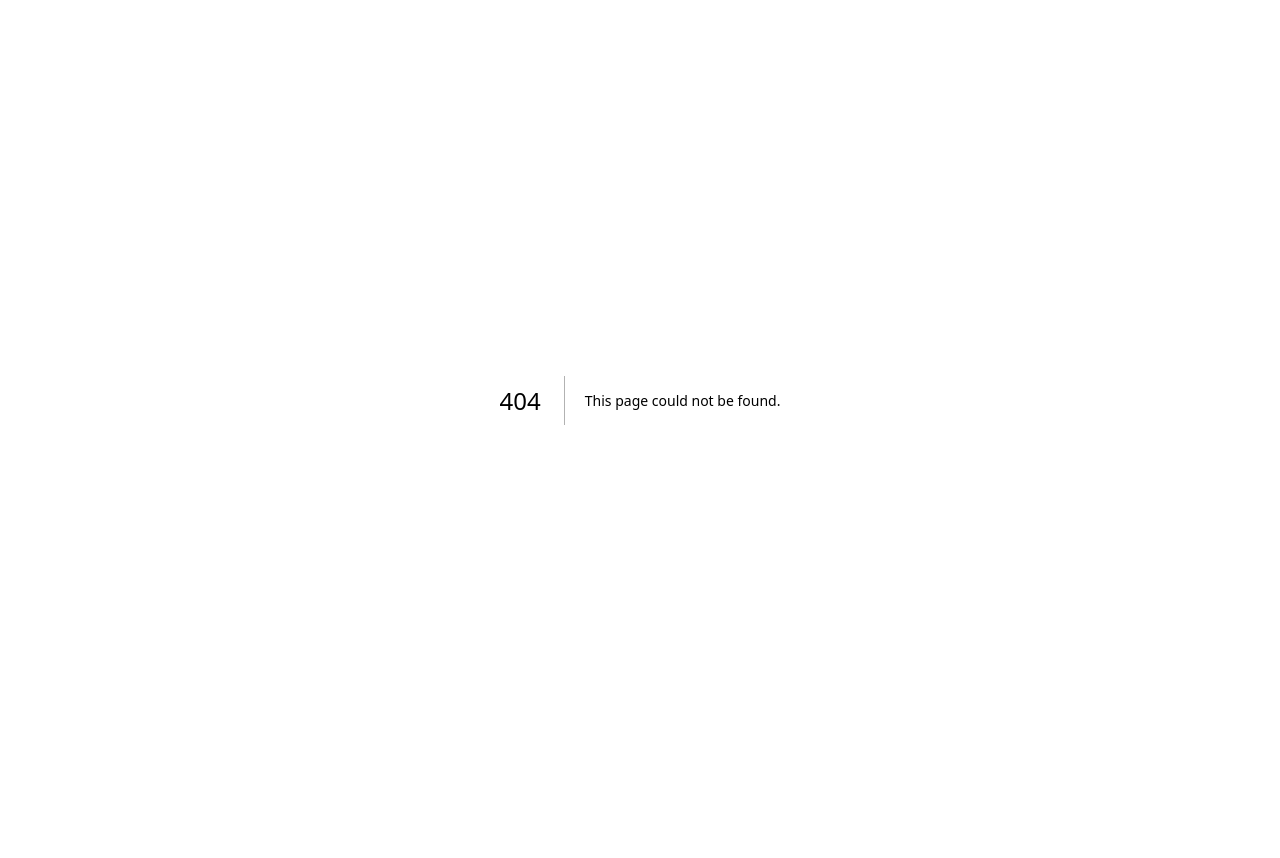
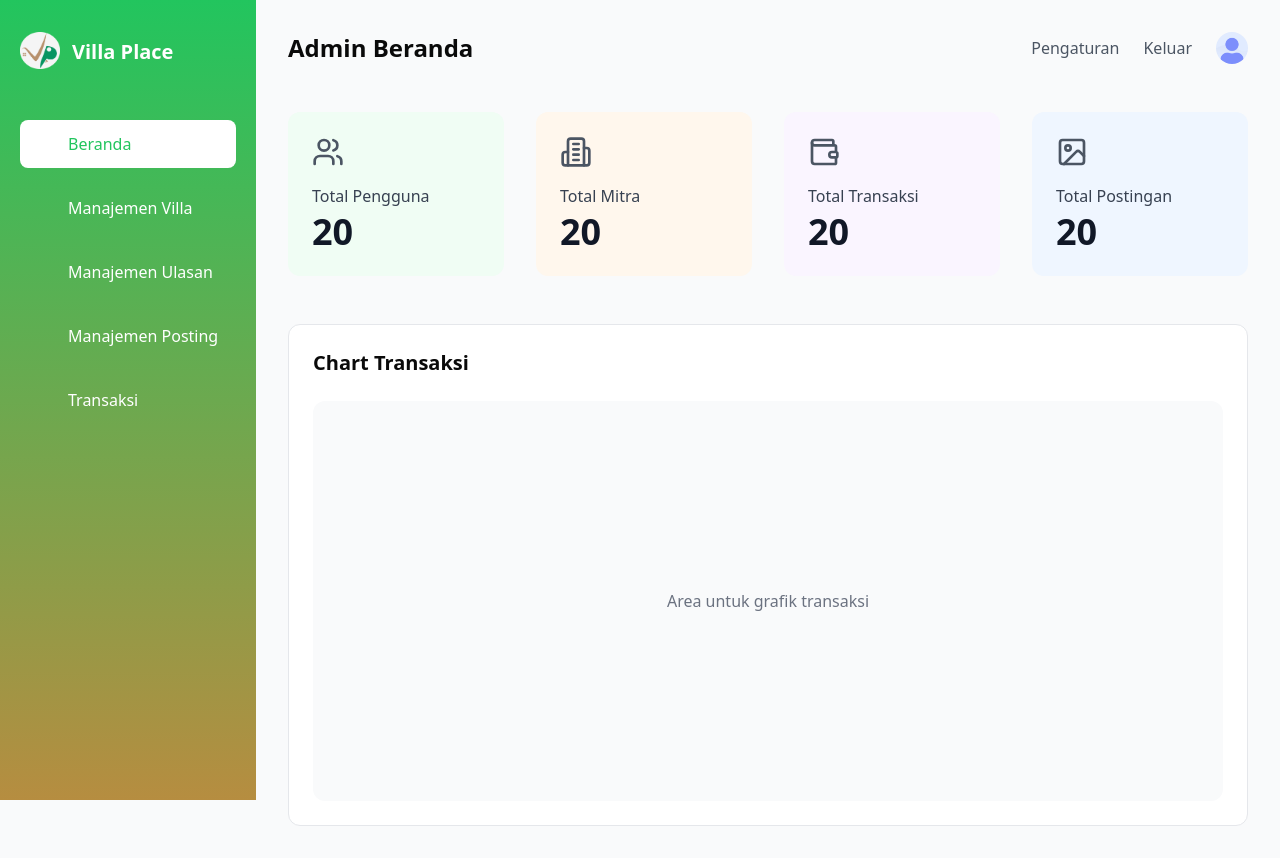
Before and after one commit to kevinmpandoh/frontend-villaplace, a Next.js app: page /dashboardAdmin in a window 1280 px wide. Before the commit this address had no page. Before the commit the page ends 800 px from the top, so only its background shows below. Built offline with nearby package versions, Linux system fonts and the light colour scheme.

Commit message:
fix: memperbarui SidebarAdmin dan memberikan fungsi aktif navigasi

```diff
--- /dev/null
+++ b/src/app/(admin)/dashboardAdmin/page.tsx
@@ -0,0 +1,82 @@
+// page.tsx
+import React from 'react';
+import Image from 'next/image';
+import { Users, Building2, Wallet, Image as ImageIcon } from 'lucide-react';
+
+interface StatCardProps {
+  icon: React.ReactNode;
+  title: string;
+  value: string | number;
+  bgColor: string;
+}
+
+const StatCard: React.FC<StatCardProps> = ({ icon, title, value, bgColor }) => (
+  <div className={`${bgColor} rounded-xl p-6`}>
+    <div className="flex flex-col">
+      <div className="mb-4">
+        {icon}
+      </div>
+      <h3 className="text-gray-700 mb-1">{title}</h3>
+      <p className="text-4xl font-bold text-gray-900">{value}</p>
+    </div>
+  </div>
+);
+
+const Dashboard = () => {
+  return (
+    <div className="p-8">
+      <div className="flex justify-between items-center mb-12">
+        <h1 className="text-2xl font-bold">Admin Beranda</h1>
+        <div className="flex items-center space-x-6">
+          <button className="text-gray-600 hover:text-gray-800">Pengaturan</button>
+          <button className="text-gray-600 hover:text-gray-800">Keluar</button>
+          <div className="relative w-8 h-8">
+            <Image
+              src="/assets/images/profile-default.png"
+              alt="Profile Admin"
+              width={40}
+              height={40}
+              className="rounded-full"
+            />
+          </div>
+        </div>
+      </div>
+
+      <div className="grid grid-cols-1 md:grid-cols-2 lg:grid-cols-4 gap-8 mb-12">
+        <StatCard
+          icon={<Users className="w-8 h-8 text-gray-600" />}
+          title="Total Pengguna"
+          value="20"
+          bgColor="bg-green-50"
+        />
+        <StatCard
+          icon={<Building2 className="w-8 h-8 text-gray-600" />}
+          title="Total Mitra"
+          value="20"
+          bgColor="bg-orange-50"
+        />
+        <StatCard
+          icon={<Wallet className="w-8 h-8 text-gray-600" />}
+          title="Total Transaksi"
+          value="20"
+          bgColor="bg-purple-50"
+        />
+        <StatCard
+          icon={<ImageIcon className="w-8 h-8 text-gray-600" />}
+          title="Total Postingan"
+          value="20"
+          bgColor="bg-blue-50"
+        />
+      </div>
+
+      <div className="bg-white rounded-xl p-6 border border-gray-200">
+        <h2 className="text-xl font-bold mb-6">Chart Transaksi</h2>
+        <div className="h-[400px] w-full bg-gray-50 rounded-xl flex items-center justify-center">
+          <p className="text-gray-500">Area untuk grafik transaksi</p>
+        </div>
+      </div>
+    </div>
+  );
+};
+
+export default Dashboard;
--- /dev/null
+++ b/src/app/(admin)/layout.tsx
@@ -0,0 +1,18 @@
+// app/admin/layout.tsx
+import React from 'react';
+import SidebarAdmin from '@/components/SidebarAdmin';
+
+export default function AdminLayout({
+  children,
+}: {
+  children: React.ReactNode;
+}) {
+  return (
+    <div className="min-h-screen bg-gray-50">
+      <SidebarAdmin />
+      <main className="ml-64 min-h-screen">
+        {children}
+      </main>
+    </div>
+  );
+}
--- a/src/app/dashboard/layout.tsx
+++ /dev/null
@@ -1,15 +0,0 @@
-import Footer from "@/components/Footer";
-import Navbar from "@/components/Navbar";
-import SidebarAdmin from "@/components/SidebarAdmin";
-import SidebarProfile from "@/components/SidebarProfile";
-
-export default function Layout({ children }: { children: React.ReactNode }) {
-  return (
-    <>
-      <SidebarAdmin />
-      <main>
-        <div>{children}</div>
-      </main>
-    </>
-  );
-}
--- a/src/app/dashboard/page.tsx
+++ /dev/null
@@ -1,7 +0,0 @@
-import React from "react";
-
-const Dashboard = () => {
-  return <div>Dashboard</div>;
-};
-
-export default Dashboard;
--- a/src/components/SidebarAdmin.tsx
+++ b/src/components/SidebarAdmin.tsx
@@ -3,47 +3,57 @@ import React from 'react';
 import Image from "next/image";
 import Link from "next/link";
 import { usePathname } from "next/navigation";
-import useFetchData from "@/hooks/useFetchData";
 
 interface MenuItem {
   label: string;
   icon: string;
   href: string;
-  isSelected?: boolean;
 }
 
 const menuItems: MenuItem[] = [
-  { label: 'Beranda', icon: 'fa-home', href: '', isSelected: false },
-  { label: 'Manajemen Villa', icon: 'fa-building', href: '', isSelected: false },
-  { label: 'Manajemen Ulasan', icon: 'fa-comment', href: '', isSelected: false },
-  { label: 'Manajemen Posting', icon: 'fa-file', href: '', isSelected: false },
-  { label: 'Transaksi', icon: 'fa-money-bill-alt', href: '', isSelected: false },
+  { label: 'Beranda', icon: 'fa-home', href: '/dashboardAdmin' },
+  { label: 'Manajemen Villa', icon: 'fa-building', href: '/ManajemenVillaAdmin' },
+  { label: 'Manajemen Ulasan', icon: 'fa-comment', href: '/UlasanAdmin' },
+  { label: 'Manajemen Posting', icon: 'fa-file', href: '/PostingAdmin' },
+  { label: 'Transaksi', icon: 'fa-money-bill-alt', href: '/TransaksiAdmin' },
 ];
 
-const SidebarAdmin: React.FC = () => {
-  const [selectedMenuItem, setSelectedMenuItem] = React.useState<string | null>(null);
+const SidebarAdmin = () => {
+  const pathname = usePathname();
+  const [activeItem, setActiveItem] = React.useState<string>(pathname);
 
-  const handleClick = (item: MenuItem) => {
-    setSelectedMenuItem(item.label);
+  const handleClick = (href: string) => {
+    setActiveItem(href);
   };
 
   return (
-    <nav className="fixed left-0 top-0 h-screen w-64 bg-gradient-to-b from-green-500 to-brown-500 text-white flex flex-col space-y-10 px-5 py-8">
-      <div className="flex items-center justify-center p-2 space-x-4"> {/* Container for logo and name */}
-        <img src="/assets/images/logo.png" alt="Villa Place Logo" width={40} height={40} className="h-12 w-12" /> {/* Assuming your logo is in SVG format */}
+    <nav className="fixed left-0 top-0 h-screen w-64 bg-gradient-to-b from-green-500 to-brown-500 text-white flex flex-col px-5 py-8">
+      <div className="flex items-center space-x-3 mb-12">
+        <div className="relative w-10 h-10">
+          <Image
+            src="/assets/images/logo.png"
+            alt="Villa Place Logo"
+            width={40}
+            height={40}
+            className="object-contain"
+          />
+        </div>
         <span className="text-xl font-bold">Villa Place</span>
       </div>
-      <ul className="space-y-6">
+
+      <ul className="space-y-4">
         {menuItems.map((item) => (
-          <li
-            key={item.label}
-            className={`flex items-center p-2 rounded-md cursor-pointer ${
-              item.label === selectedMenuItem ? 'bg-white text-green-500' : 'text-white'
-            }`}
-            onClick={() => handleClick(item)}
-          >
-            <i className={`mr-2 ${item.icon}`} />
-            {item.label}
+          <li key={item.label}>
+            <Link
+              href={item.href}
+              onClick={() => handleClick(item.href)}
+              className={`flex items-center px-4 py-3 rounded-lg transition-colors ${
+                activeItem === item.href ? 'bg-white text-green-500' : 'text-white hover:bg-green-600/20'
+              }`}
+            >
+              <i className={`fas ${item.icon} mr-3 w-5`} />
+              <span>{item.label}</span>
+            </Link>
           </li>
         ))}
       </ul>
```
Also changed, not shown: src/app/(admin)/ManajemenVillaAdmin/page.tsx (added), src/app/(admin)/PostingAdmin/page.tsx (added), src/app/(admin)/TransaksiAdmin/page.tsx (added), src/app/(admin)/UlasanAdmin/page.tsx (added).
